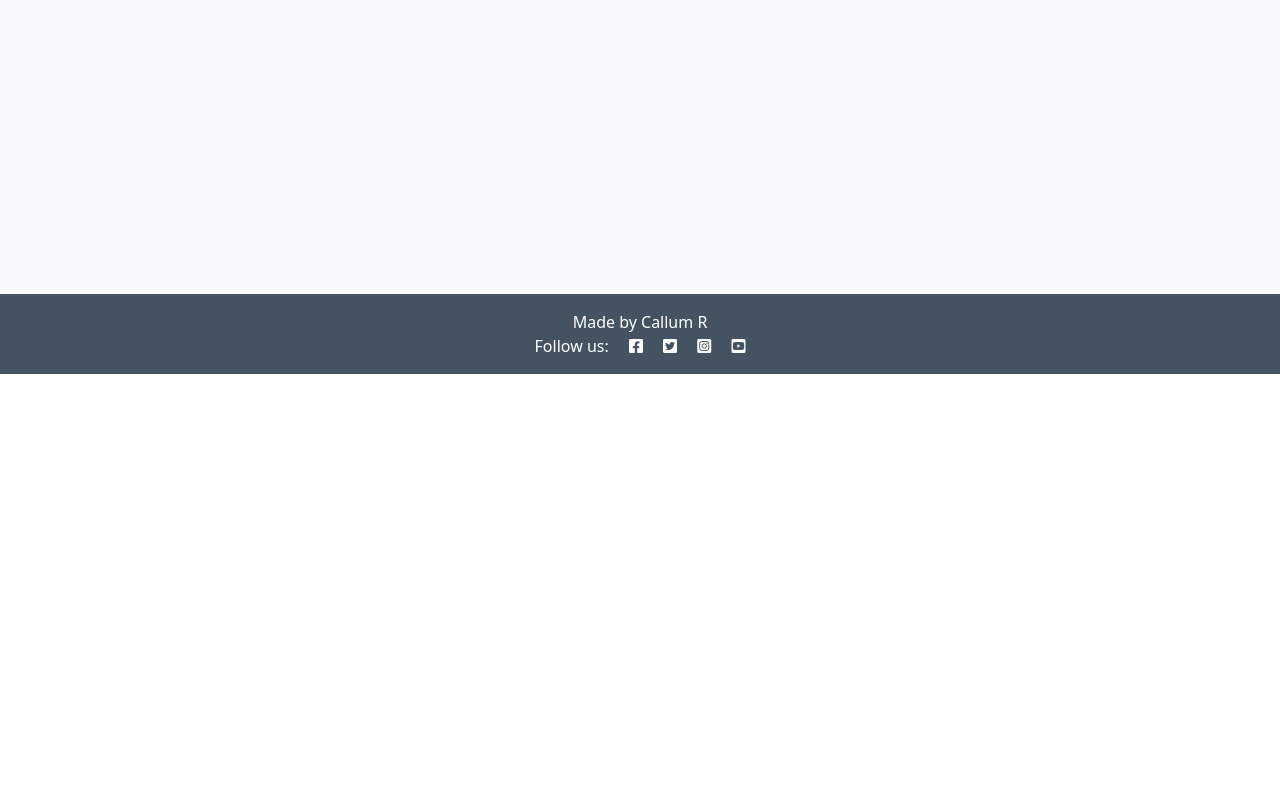
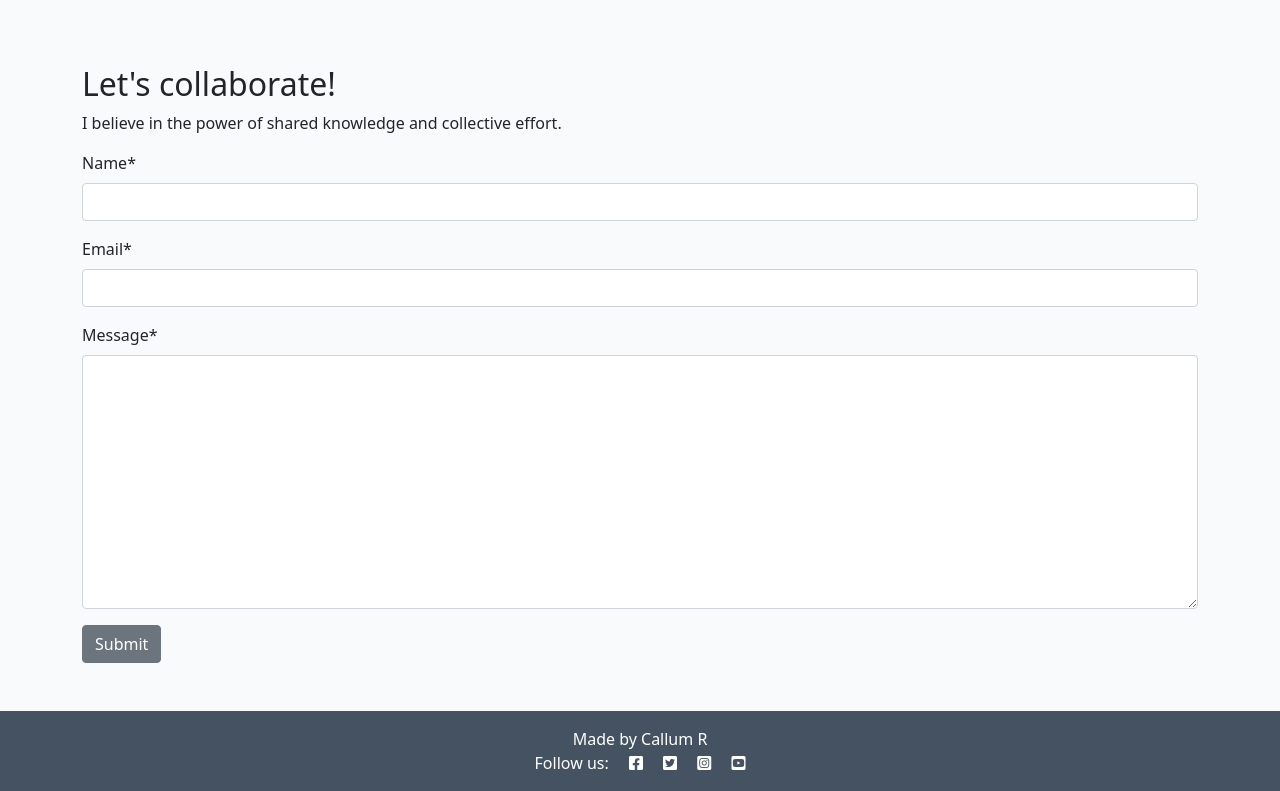
Before and after one commit to etherOnGitHub/django-blog, a Django app: page /about/ in a window 1280 px wide. Shown: the part 426-1217 px from the top of the page. Before the commit the page ends 800 px from the top, so only its background shows below. Run offline with Django 4.2, Linux system fonts and the light colour scheme; data that the repository does not hold is empty; some libraries are stand-ins or nearby versions.

Commit message:
add: collaboration form on about page

```diff
--- a/about/forms.py
+++ b/about/forms.py
@@ -0,0 +1,8 @@
+from django import forms
+from .models import CollaborateRequest
+
+
+class CollaborateForm(forms.ModelForm):
+    class Meta:
+        model = CollaborateRequest
+        fields = ('name', 'email', 'message')
--- a/about/models.py
+++ b/about/models.py
@@ -9,3 +9,12 @@ class About(models.Model):
 
     def __str__(self):
         return self.title
+
+class CollaborateRequest(models.Model):
+    name = models.CharField(max_length=200)
+    email = models.EmailField()
+    message = models.TextField()
+    read = models.BooleanField(default=False)
+
+    def __str__(self):
+        return f"Collaboration request from {self.name}"
--- a/about/templates/about/about.html
+++ b/about/templates/about/about.html
@@ -1,6 +1,8 @@
 {% extends 'base.html' %}
+{% load crispy_forms_tags %}
+{% load static %}
 {% block content %}
-{% load static %}
+
 <div class="container mt-5">
   <div class="row">
     <div class="col-4 text-center">
@@ -16,8 +18,16 @@
   <div class="row">
     <div class="col text-right">
       <!-- Updated on field goes in here -->
-
       <p class="text-end"><em>Updated on: {{ about.updated_on }}</em></p>
+    </div>
+    <div class="col-12 align-items-center my-5">
+      <h2>Let's collaborate!</h2>
+      <p>I believe in the power of shared knowledge and collective effort.</p>
+      <form method="post">
+        {{ collaborate_form | crispy }}
+        {% csrf_token %}
+        <button class="btn btn-secondary" type="submit">Submit</button>
+      </form>
     </div>
   </div>
 </div>
--- a/about/views.py
+++ b/about/views.py
@@ -1,5 +1,6 @@
 from django.shortcuts import render
 from .models import About
+from .forms import CollaborateForm
 
 
 def about_me(request):
@@ -7,9 +8,13 @@ def about_me(request):
     Renders the About page
     """
     about = About.objects.all().order_by('-updated_on').first()
+    collaborate_form = CollaborateForm()
 
     return render(
         request,
         "about/about.html",
-        {"about": about},
+        {
+            "about": about,
+            "collaborate_form": collaborate_form,
+        },
     )
```
Also changed, not shown: about/migrations/0002_collaboraterequest.py (added).
